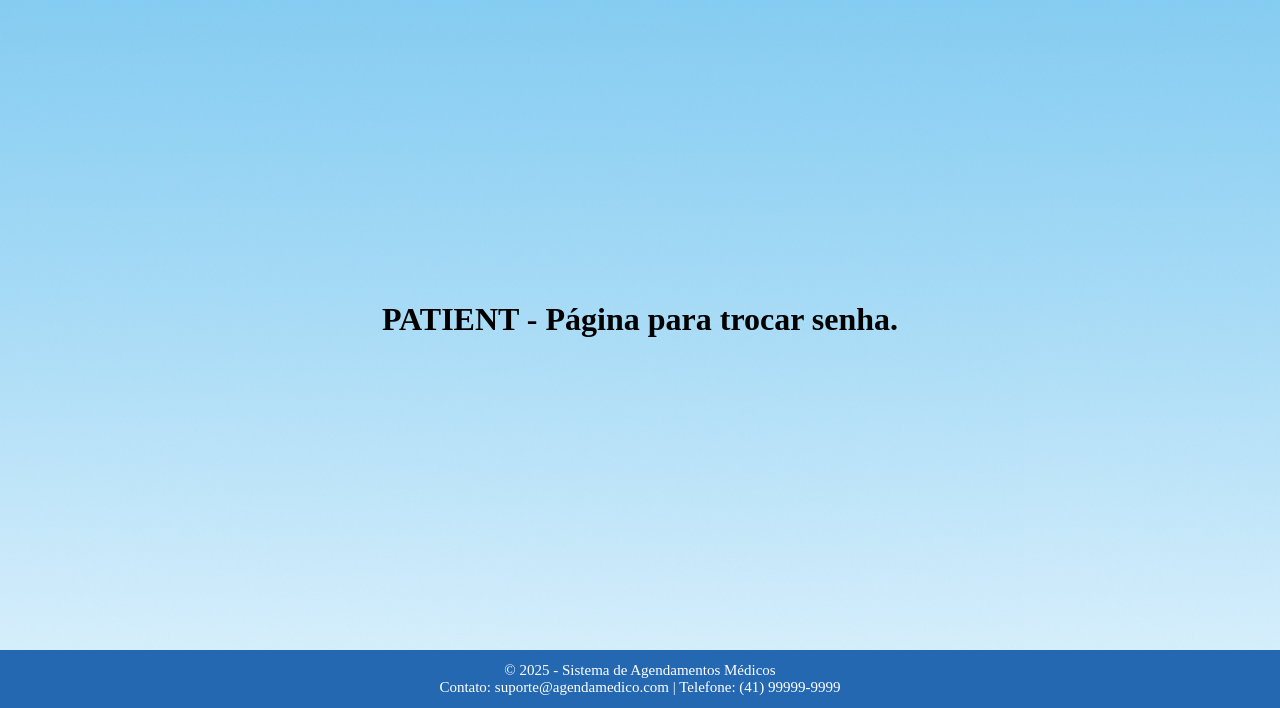
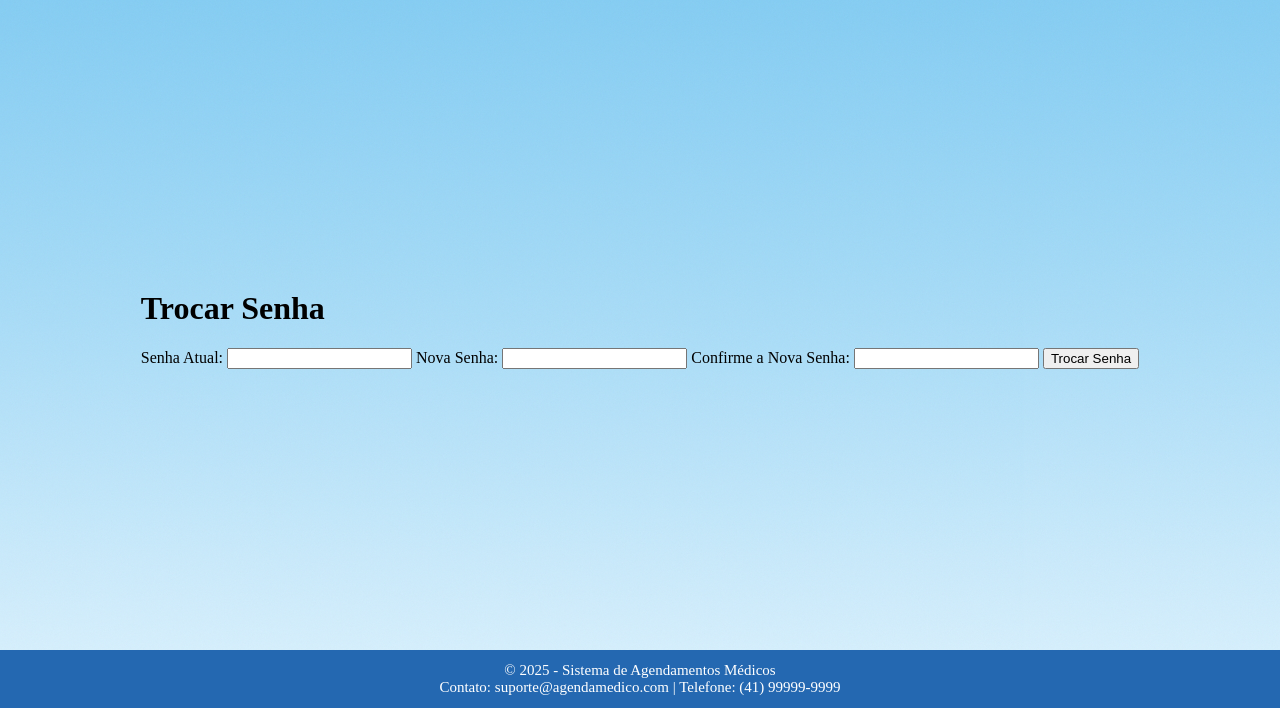
Before and after one commit to matheus-biesek/AgendamentoDeConsulta, a plain HTML site: page nginx-clinic/html/patient/patient-info.html in a window 1280 px wide. Shown: the part 92-800 px from the top of the page. Drawn offline with Linux system fonts and the light colour scheme.

Commit message:
Update patient-info.html

```diff
--- a/nginx-clinic/html/patient/patient-info.html
+++ b/nginx-clinic/html/patient/patient-info.html
@@ -7,6 +7,7 @@
 
         <!-- Css -->
         <link rel="stylesheet" href="../styles/layout.css">
+        <link rel="stylesheet" href="../scripts/components/authentication/changePasswordComponent.css">
 
     </head>
     <body>
@@ -15,9 +16,7 @@
 
         <!-- Conteúdo principal da página -->
         <main class="content">
-            <div>
-                <H1>PATIENT - Página para trocar senha.</H1>
-            </div>
+            <div class="change-password-component"></div>
         </main>
 
         <footer class="footer"></footer>
@@ -25,6 +24,7 @@
         <!-- Componentes -->
         <script src="../scripts/components/navbars/navbarPatient.js"></script>
         <script src="../scripts/components/footer.js"></script>
+        <script src="../scripts/components/authentication/changePasswordComponent.js"></script>
 
         <!-- Funções -->
         <script type="module" src="../scripts/dom/patient/patient-infoDOM.js"></script>
```
